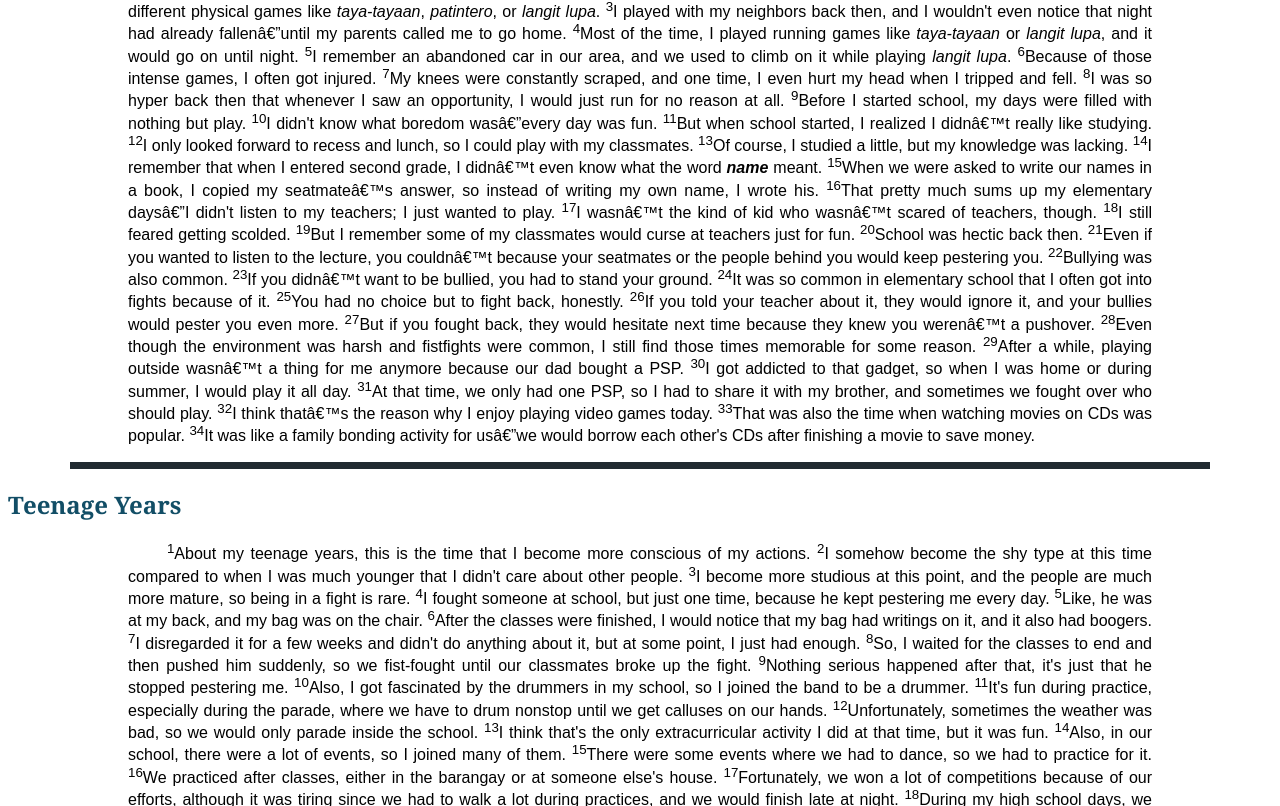
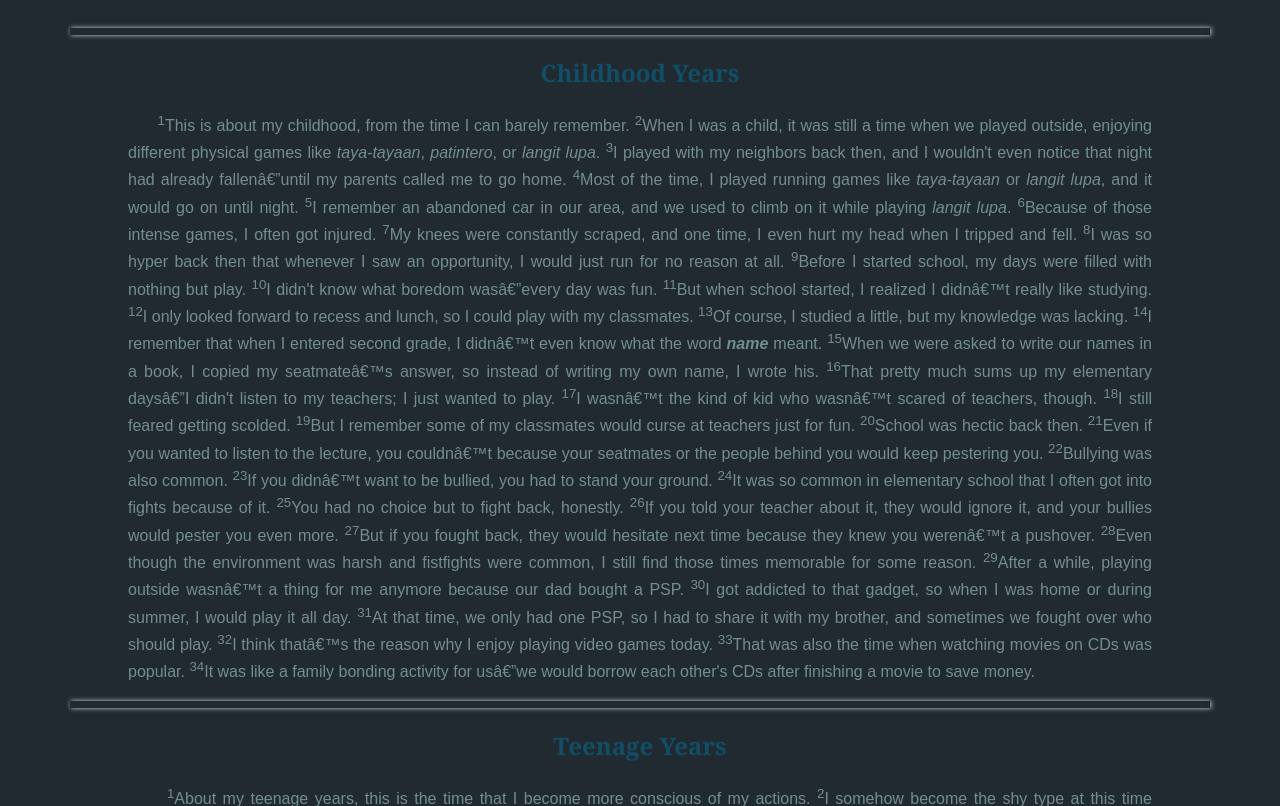
Before and after one commit to ClintAldrich/BIOGRAPHY, a plain HTML site: page index.html in a window 1280 px wide. Shown: the part 204-1010 px from the top of the page. Drawn offline with Linux system fonts and the light colour scheme.

Commit message:
Update index.html

```diff
--- a/index.html
+++ b/index.html
@@ -1,7 +1,7 @@
 <!DOCTYPE html >
 <html lang="en">
     <head>
-        <link rel="stylesheet" href="BIO.css">
+        <link rel="stylesheet" href="style.css">
     <title>BIOGRAPHY</title>
 <meta charset=“utf-8" />
 <meta name=“author” content=“REYES, CLINT ALDRICH”>
```
